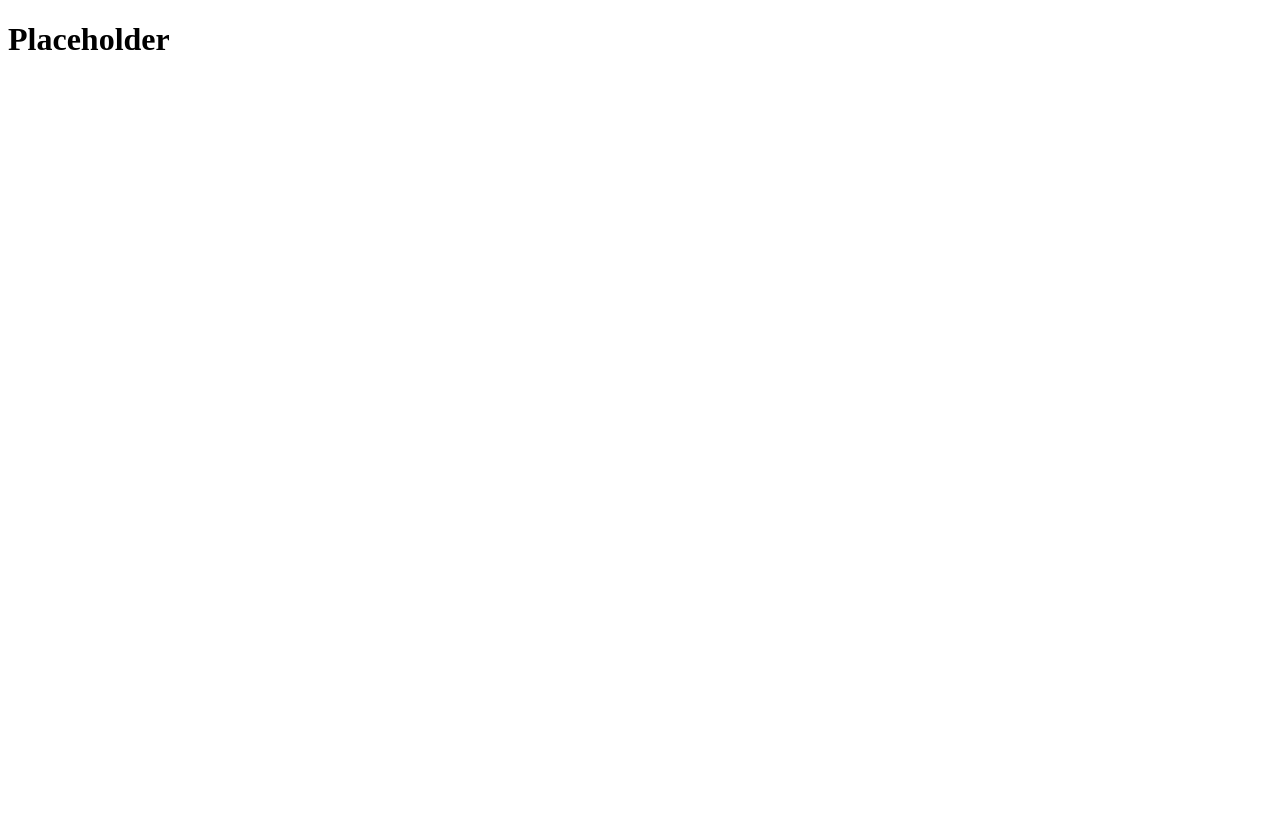
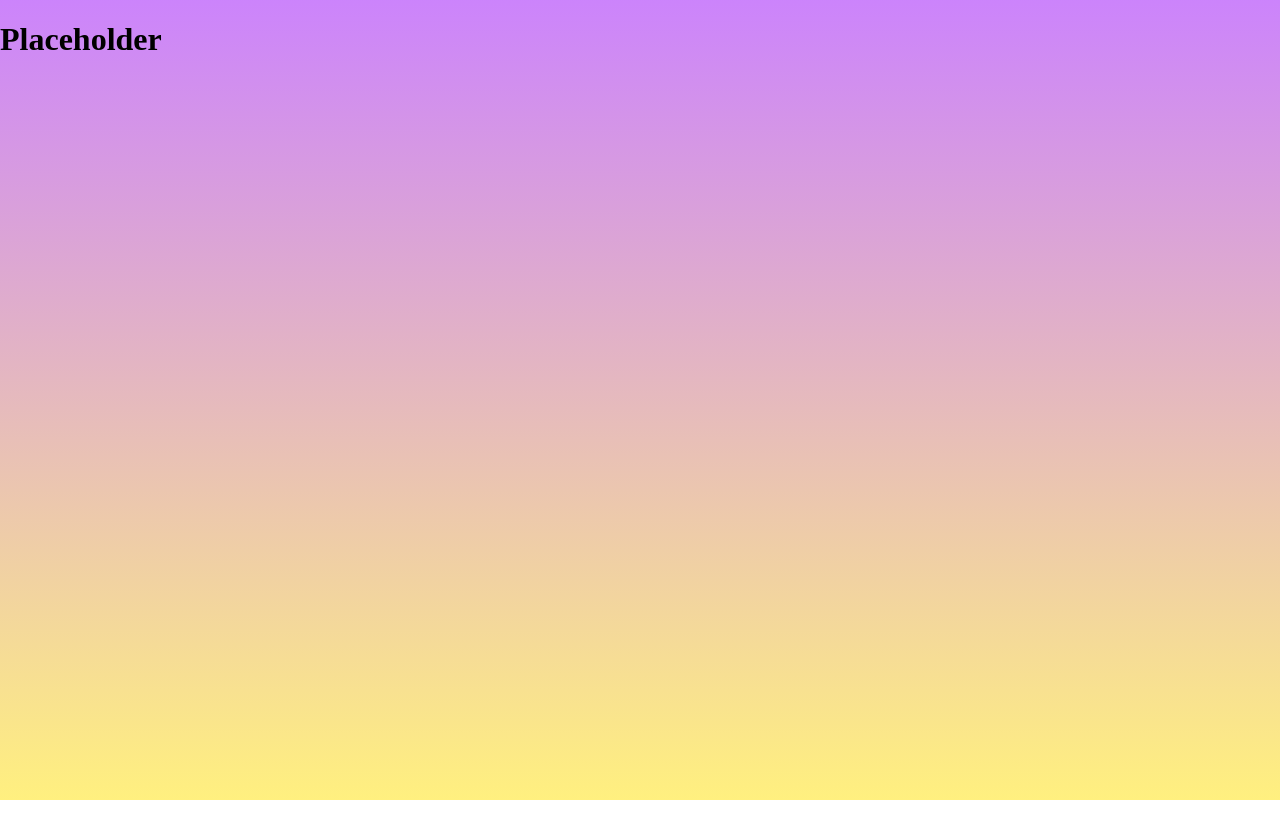
Before and after one commit to Bezbakri/website, a plain HTML site: page index.html in a window 1280 px wide. Before the commit the page ends 800 px from the top, so only its background shows below. Drawn offline with Linux system fonts and the light colour scheme.

Commit message:
Background gradient added

```diff
--- /dev/null
+++ b/css/style.css
@@ -0,0 +1,11 @@
+html {
+    height: 100%;
+}
+
+body {
+    height: 100%;
+    margin: 0;
+    background-repeat: no-repeat;
+    background-image: linear-gradient(rgba(153, 9, 248, 0.5), rgba(255, 225, 0, 0.5));
+    background-color: "#cccccc";
+}
--- a/index.html
+++ b/index.html
@@ -8,6 +8,8 @@
         <!-- Favicons -->
         <link href="images/favicon-32x32.png" rel="icon">
 
+        <link rel="stylesheet" href="css/style.css">
+
     </head>
     <body>
         <h1> Placeholder </h1>
```
Also changed, not shown: images/background-grid.png (added).
